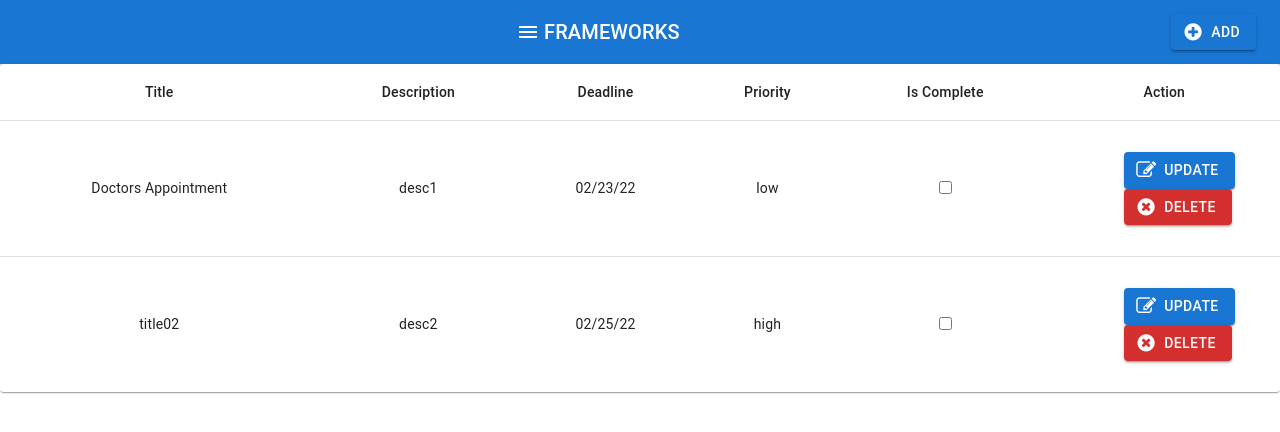
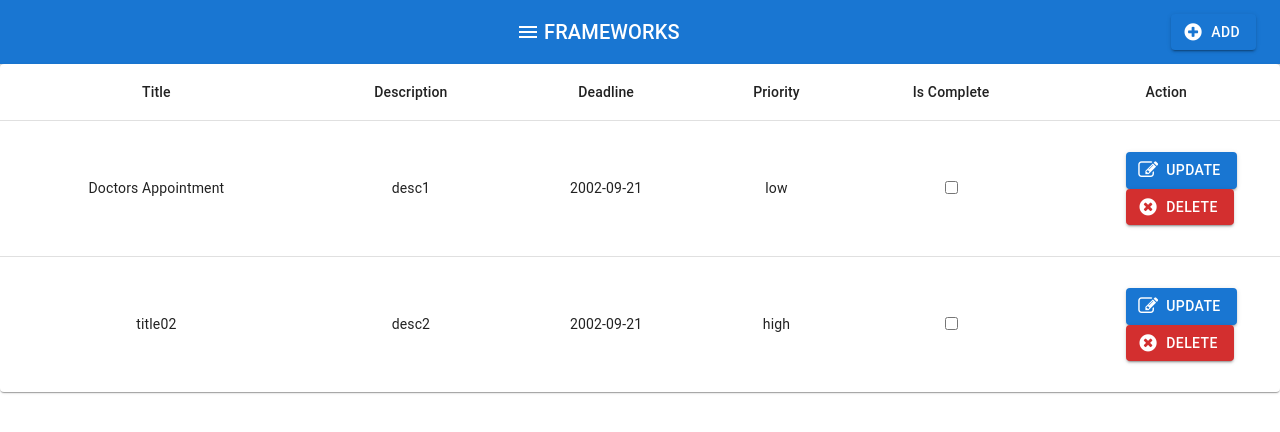
Before and after one commit to lat71/to-do-app, a React (Create React App) app: page / in a window 1280 px wide. Shown: the top 432 px of the page. Built offline with nearby package versions, Linux system fonts and the light colour scheme; a small style sheet from the web is missing.

Commit message:
Update now loads in current task values into corresponding fields

```diff
--- a/src/App.js
+++ b/src/App.js
@@ -13,14 +13,14 @@ function App() {
       id: 1,
       title: 'Doctors Appointment',
       description: 'desc1',
-      deadline: '02/23/22',
+      deadline: "2002-09-21",
       priority: 'low',
     },
     {
       id: 2,
       title: 'title02',
       description: 'desc2',
-      deadline: '02/25/22',
+      deadline: "2002-09-21",
       priority: 'high',
     },
   ])
--- a/src/components/SimpleDialog.js
+++ b/src/components/SimpleDialog.js
@@ -11,14 +11,16 @@ import Radio from '@mui/material/Radio';
 import RadioGroup from '@mui/material/RadioGroup';
 import FormControlLabel from '@mui/material/FormControlLabel';
 import FormLabel from '@mui/material/FormLabel';
-import * as React from 'react'
 
 export default function SimpleDialog(props) {
-    const { title, titleIcon, allowTitle, onClose, open } = props;
+    const { title, titleIcon, allowTitle, onClose, open, task } = props;
 
     const handleClose = () => {
       onClose();
     };
+
+    let newDate = ""
+    let noTask = task === undefined;
 
     return (
       <Dialog onClose={onClose} open={open}>
@@ -27,7 +29,7 @@ export default function SimpleDialog(props) {
                 <Icon className={titleIcon} sx={{ mr: 1 }}/>
                 <Typography sx={{ ml: 0,}} >
                     {title}
-            </Typography>
+                </Typography>
             </Toolbar>
         </AppBar>
         <Box
@@ -45,19 +47,23 @@ export default function SimpleDialog(props) {
                 id="outlined-required"
                 label="Description"
                 placeholder='Enter a Description'
+                defaultValue={noTask ? "" : task.description}
                 margin='normal'
                 />
                 <TextField
                     id="date"
                     label="Deadline"
                     type="date"
-                    defaultValue="2022-11-21"
+                    defaultValue={noTask ? "2022-11-21" : task.deadline}
                     sx={{ width: 220 }}
                     InputLabelProps={{
                     shrink: true,
                     }}
                     onChange={(e) => {{
-                        console.log(e.target.value);
+                        // console.log(e.target.value);
+                        newDate = e.target.value;
+                        // task === undefined ? console.log("No Task") : console.log(task)
+                        // task === undefined ? console.log("") : task.deadline = newDate
                     }}}
                 />
                 <FormLabel id="radio-group-label" >Priority</FormLabel>
--- a/src/components/Task.js
+++ b/src/components/Task.js
@@ -33,6 +33,7 @@ export default function Task({ task, onDelete }) {
         titleIcon="fa fa-edit"
         open={open}
         onClose={handleClose}
+        task={task}
         />
         <TableRow
             sx={{ '&:last-child td, &:last-child th': { border: 0 } }}
```
